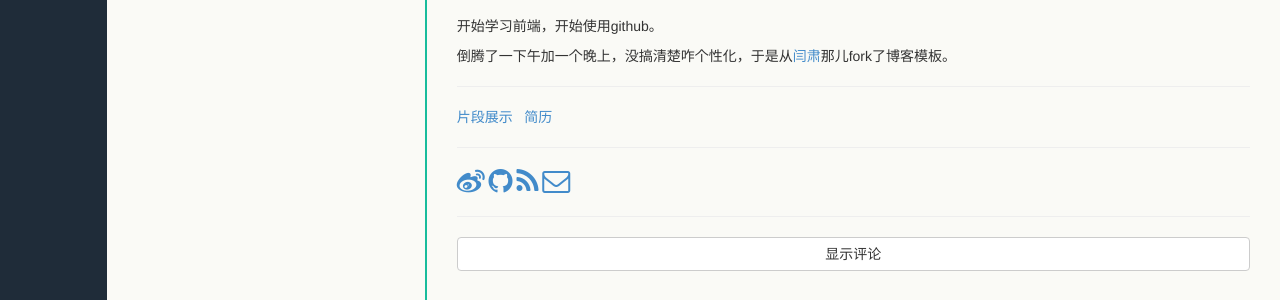
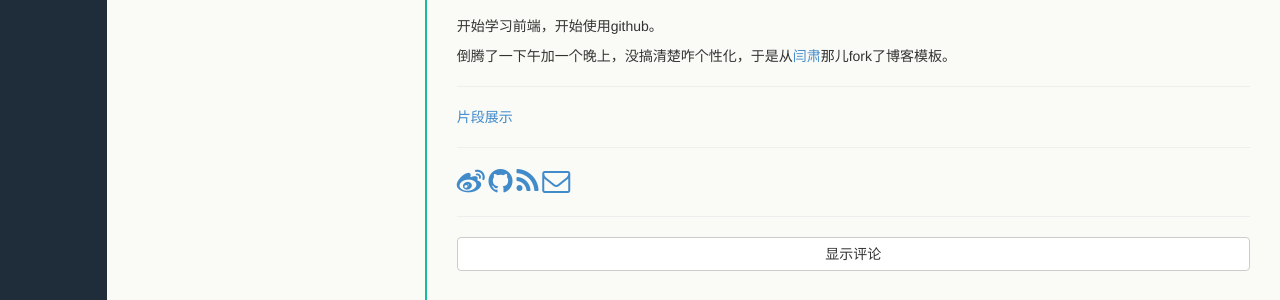
Before and after one commit to Kreja/kreja.github.io, a Jekyll site: the page built from pages/about.html, in a window 1280 px wide. Shown: the part 440-740 px from the top of the page. Built offline with Jekyll 4.4.1, drawn with Linux system fonts in a browser that asks for light colours; Markdown is read by kramdown in place of the engine named in the settings.

Commit message:
remove resume

```diff
--- a/pages/about.html
+++ b/pages/about.html
@@ -21,7 +21,7 @@ title: 关于
 
 <hr>
 <a href="../public/upload/my-works/kreja-work.html">片段展示</a>&nbsp;&nbsp;
-<a href="../public/upload/pdf/resume.pdf">简历</a>
+<!-- <a href="../public/upload/pdf/resume.pdf">简历</a> -->
 <hr>
 <a href="{{ site.author.weibo }}" target="_blank">
   <i class="fa fa-weibo fa-2x"></i>
```
